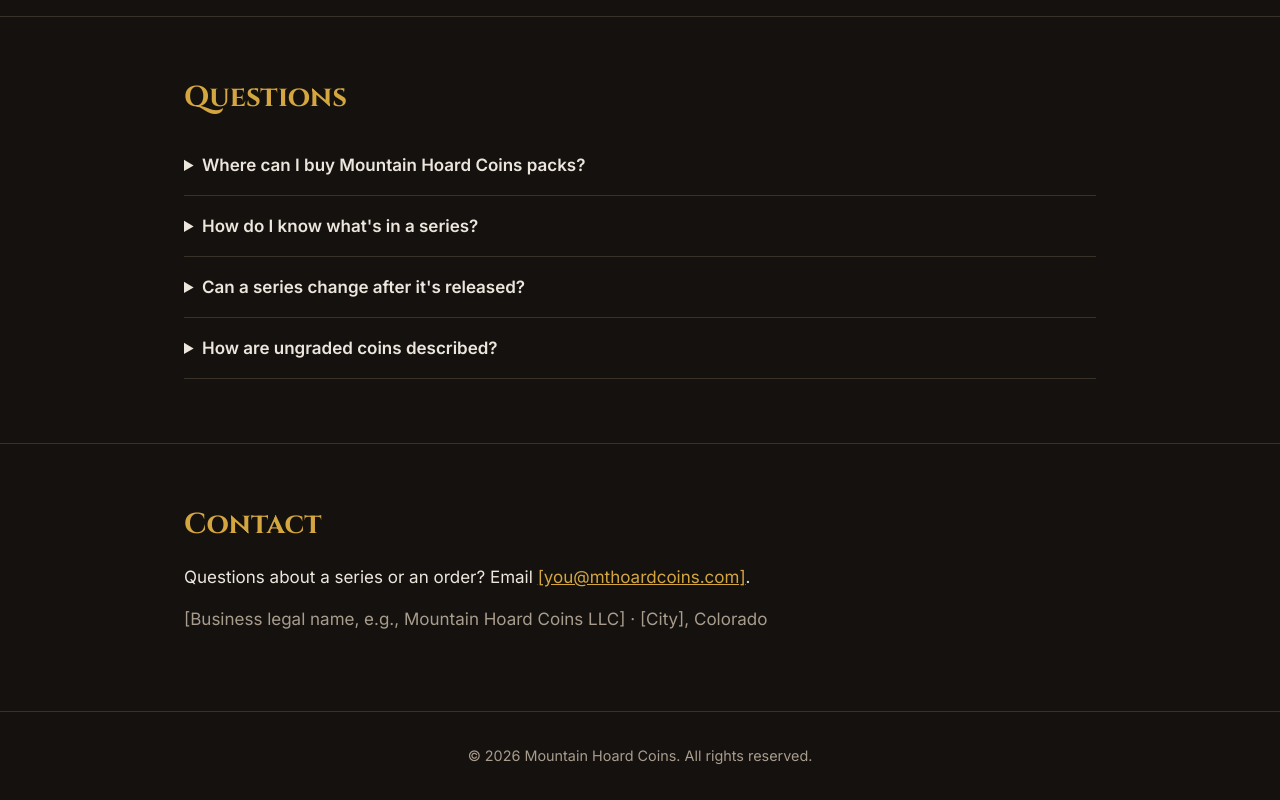
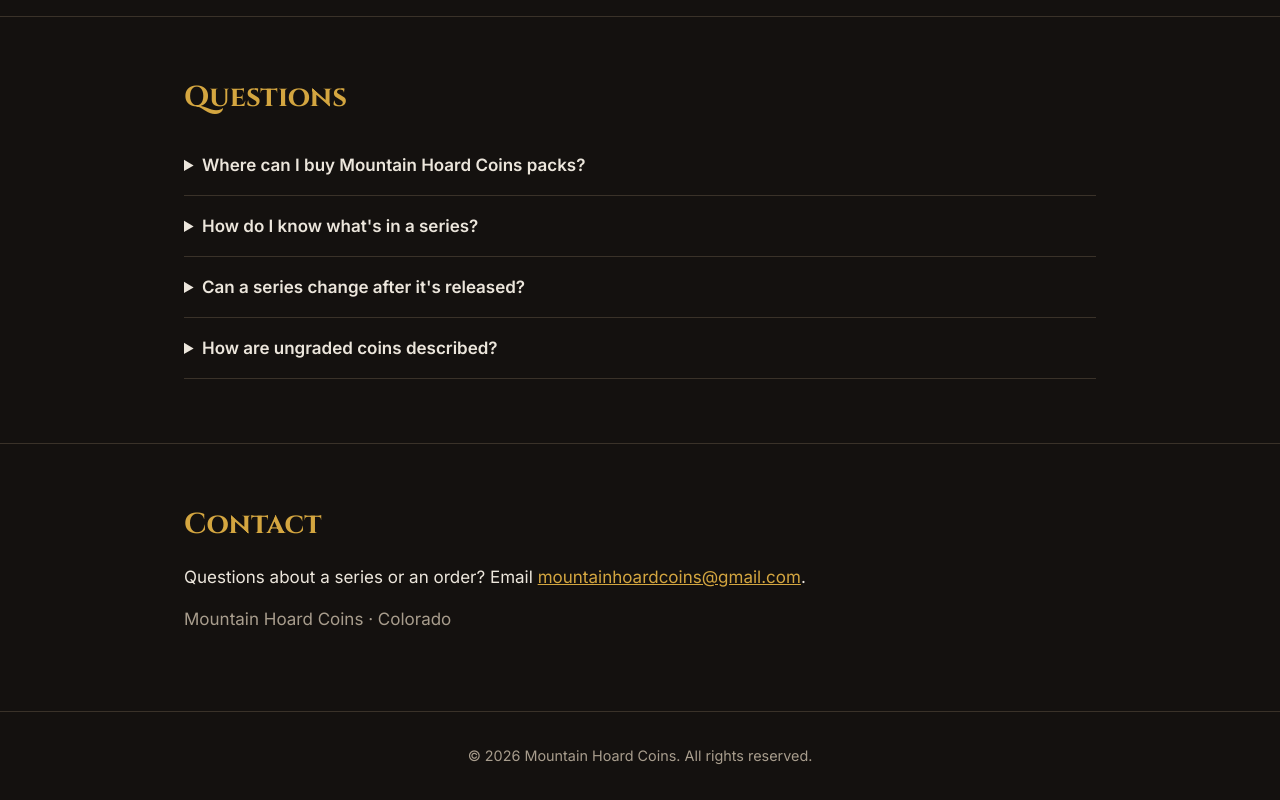
Before and after one commit to gershomh/mthoardcoins, a plain HTML site: page index.html in a window 1280 px wide. Shown: the part 2062-2862 px from the top of the page. Drawn offline with Linux system fonts and the light colour scheme.

Commit message:
Set contact email and business name
Co-Authored-By: Claude Opus 5.5 <noreply@anthropic.com>
Claude-Session: https://claude.ai/code/session_01JXmTHcjg5kEGTeCjKE1zQf

```diff
--- a/index.html
+++ b/index.html
@@ -255,8 +255,8 @@ footer { border-top: 1px solid var(--line); padding: 32px 0; font-size: .9rem; c
 <section id="contact">
   <div class="wrap">
     <h2>Contact</h2>
-    <p>Questions about a series or an order? Email <a href="mailto:[you@mthoardcoins.com]">[you@mthoardcoins.com]</a>.</p>
-    <p class="muted">[Business legal name, e.g., Mountain Hoard Coins LLC] · [City], Colorado</p>
+    <p>Questions about a series or an order? Email <a href="mailto:mountainhoardcoins@gmail.com">mountainhoardcoins@gmail.com</a>.</p>
+    <p class="muted">Mountain Hoard Coins · Colorado</p>
   </div>
 </section>
 
```
